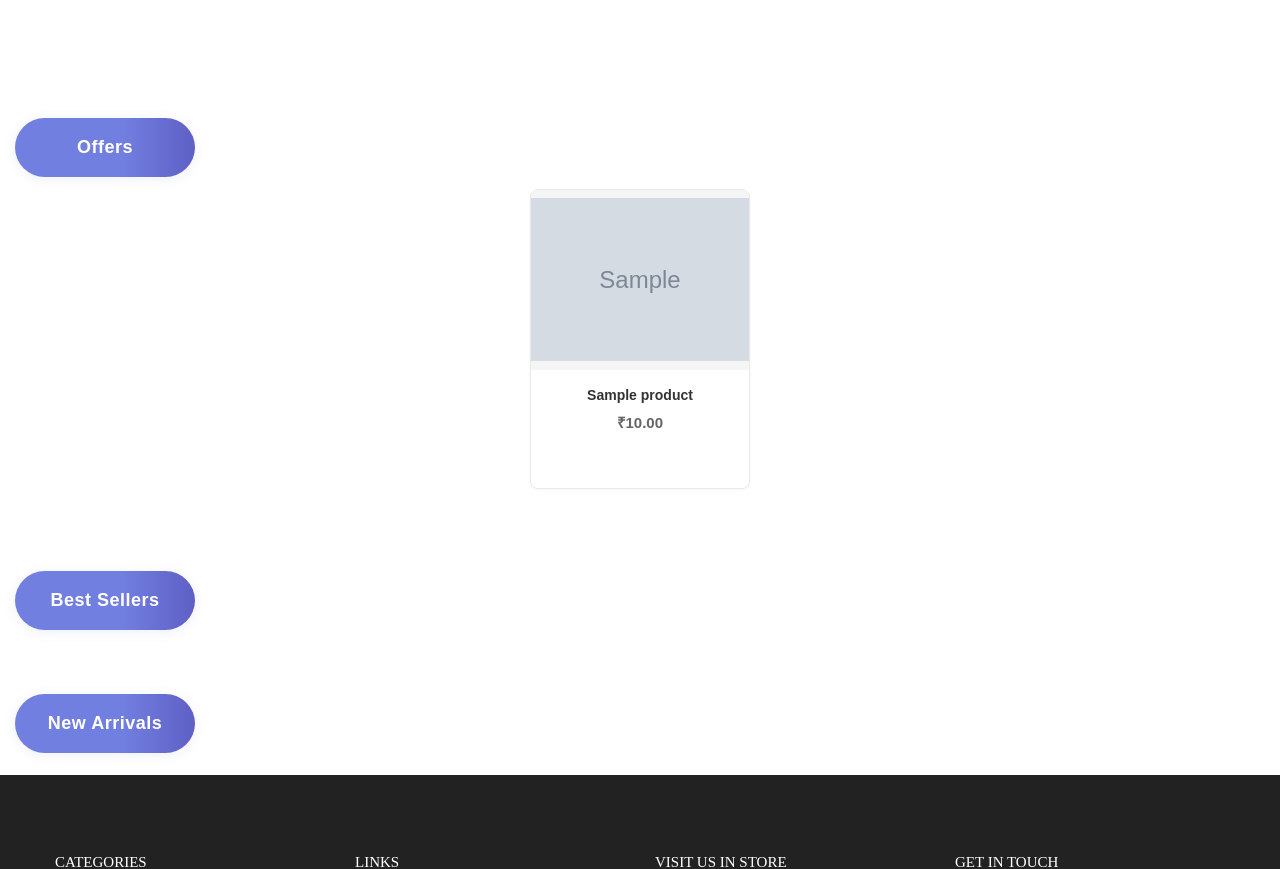
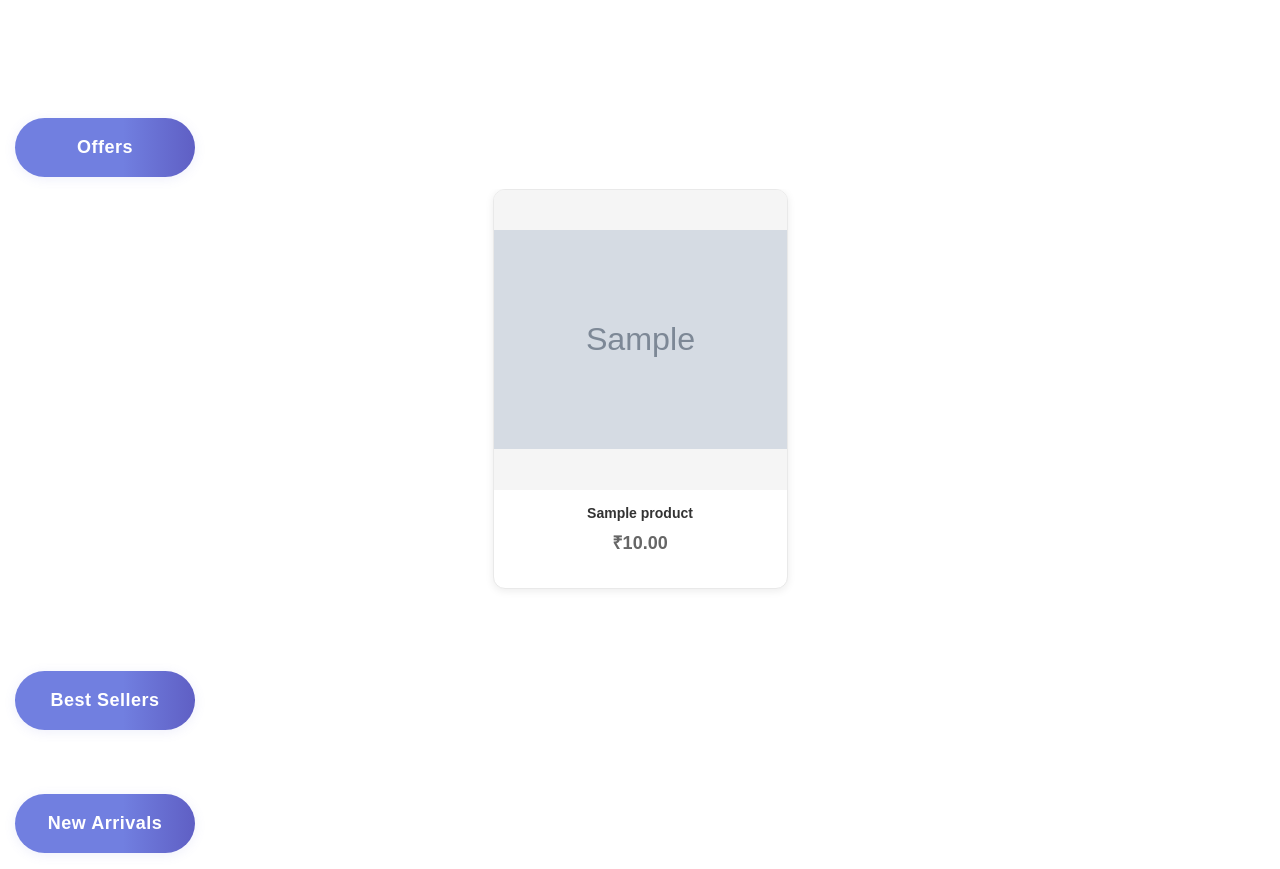
Before and after one commit to Abhaythecoder/godrejmb, a Django app: page / in a window 1280 px wide. Shown: the part 1080-1949 px from the top of the page. Run offline with Django 5.2, Linux system fonts and the light colour scheme; tables that the repository leaves empty hold one stand-in row (values such as "Sample post"); grey boxes marked "Sample" are stand-in pictures; some libraries are stand-ins or nearby versions; some web fonts are replaced.

Commit message:
better cards

```diff
--- a/app/templates/app/index.html
+++ b/app/templates/app/index.html
@@ -104,24 +104,26 @@
 
     .products-container {
         display: grid;
-        grid-template-columns: repeat(auto-fill, minmax(150px, 1fr)); /* More mobile-friendly columns */
-        gap: 12px; /* Reduced gap */
+        grid-template-columns: 1fr; /* Single column */
+        gap: 40px;
         width: 100%;
         justify-items: center;
-        padding: 0 8px; /* Reduced padding */
+        padding: 0 40px;
+        max-width: 1400px;
+        margin: 0 auto;
     }
 
     .product-card {
         background-color: #ffffff;
         border: 1px solid #e9e9e9;
-        border-radius: 8px;
+        border-radius: 12px;
         overflow: hidden;
         transition: all 0.4s cubic-bezier(0.25, 0.8, 0.25, 1);
-        box-shadow: 0 1px 3px rgba(0,0,0,0.04);
+        box-shadow: 0 2px 8px rgba(0,0,0,0.08);
         width: 100%;
-        max-width: 250px;
+        max-width: 900px; /* Extra wide */
         height: auto;
-        min-height: 300px; /* Reduced height */
+        min-height: 400px;
         display: flex;
         flex-direction: column;
     }
@@ -135,7 +137,7 @@
         position: relative;
         background-color: #f5f5f5;
         width: 100%;
-        height: 180px; /* Reduced height for mobile */
+        height: 300px;
         overflow: hidden;
         display: flex;
         align-items: center;
@@ -193,21 +195,26 @@
     }
 
     .product-info {
-        padding: 15px; /* Reduced padding */
+        padding: 15px;
         text-align: center;
+        flex-grow: 1;
     }
 
     .product-name {
         font-family: 'Poppins', sans-serif;
-        font-size: 14px; /* Slightly smaller */
+        font-size: 14px;
         color: #333333;
         font-weight: 600;
         display: block;
-        white-space: nowrap;
+        white-space: normal;
+        overflow: visible;
+        text-overflow: unset;
+        margin-bottom: 4px;
+        line-height: 1.2;
+        transition: color 0.3s ease;
+        min-height: auto;
+        max-height: 34px;
         overflow: hidden;
-        text-overflow: ellipsis;
-        margin-bottom: 6px; /* Reduced margin */
-        transition: color 0.3s ease;
     }
 
     .product-name:hover {
@@ -216,16 +223,17 @@
 
     .product-price {
         font-family: 'Poppins', sans-serif;
-        font-size: 15px; /* Slightly smaller */
+        font-size: 18px; /* Increased size */
         font-weight: 700;
+        padding: 5px 0; /* Added padding */
     }
 
     .product-price .original-price {
         text-decoration: line-through;
         color: #999;
         font-weight: 400;
-        margin-right: 6px; /* Reduced margin */
-        font-size: 13px; /* Slightly smaller */
+        margin-right: 8px; /* Increased margin */
+        font-size: 15px; /* Increased size */
     }
 
     .product-price .discounted-price {
@@ -861,7 +876,7 @@
 			<div class="row flex-nowrap overflow-auto horizontal-scroll-container offers-row">
 				{% for product in products %}
 					{% if 'offers' in product.get_tags_display|lower %}
-					<div class="col-md-3 col-xl-2 p-b-30 m-lr-auto" style="min-width: 250px;">
+					<div class="col-md-3 col-xl-2 p-b-30 m-lr-auto" style="min-width: 325px;">
 						<div class="product-card">
 							<div class="product-image-container">
 								<a href="{% url 'product_detail' product.id %}" class="product-image-link">
@@ -915,7 +930,7 @@
 				{% with tags=product.get_tags_display|lower|replace:" " %}
 
 					{% if 'bestseller' in tags or 'bestsellers' in tags %}
-					<div class="col-md-3 col-xl-2 p-b-30 m-lr-auto" style="min-width: 250px;">
+					<div class="col-md-3 col-xl-2 p-b-30 m-lr-auto" style="min-width: 325px;">
 						<div class="product-card">
 							<div class="product-image-container">
 								<a href="{% url 'product_detail' product.id %}" class="product-image-link">
@@ -963,7 +978,7 @@
 				{% with tags=product.get_tags_display|lower|replace:" " %}
 
 					{% if 'newarrival' in tags or 'newarrivals' in tags %}
-					<div class="col-md-3 col-xl-2 p-b-30 m-lr-auto" style="min-width: 250px;">
+					<div class="col-md-3 col-xl-2 p-b-30 m-lr-auto" style="min-width: 325px;">
 						<div class="product-card">
 							<div class="product-image-container">
 								<a href="{% url 'product_detail' product.id %}" class="product-image-link">
```
Also changed, not shown: other parts of app/templates/app/index.html (+15 -8 lines), media/color/blue.png (added), media/product_images/Screen_Shot_2025-08-05_at_10.12.28_PM.png (added), media/product_images/Screen_Shot_2025-08-05_at_10.12.51_PM.png (added), media/product_images/Screen_Shot_2025-08-05_at_10.13.07_PM.png (added), media/product_images/Screen_Shot_2025-08-05_at_10.13.46_PM.png (added).
